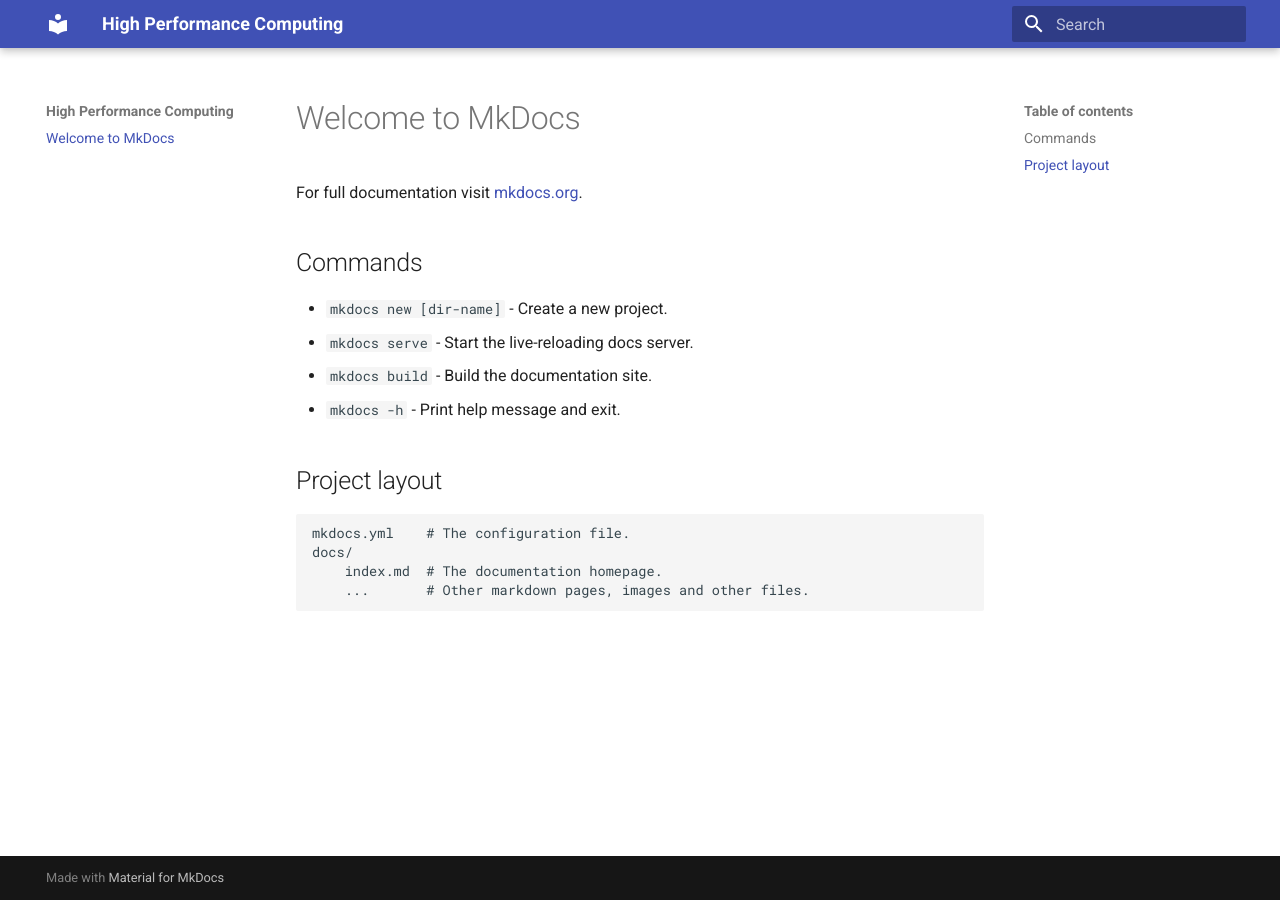
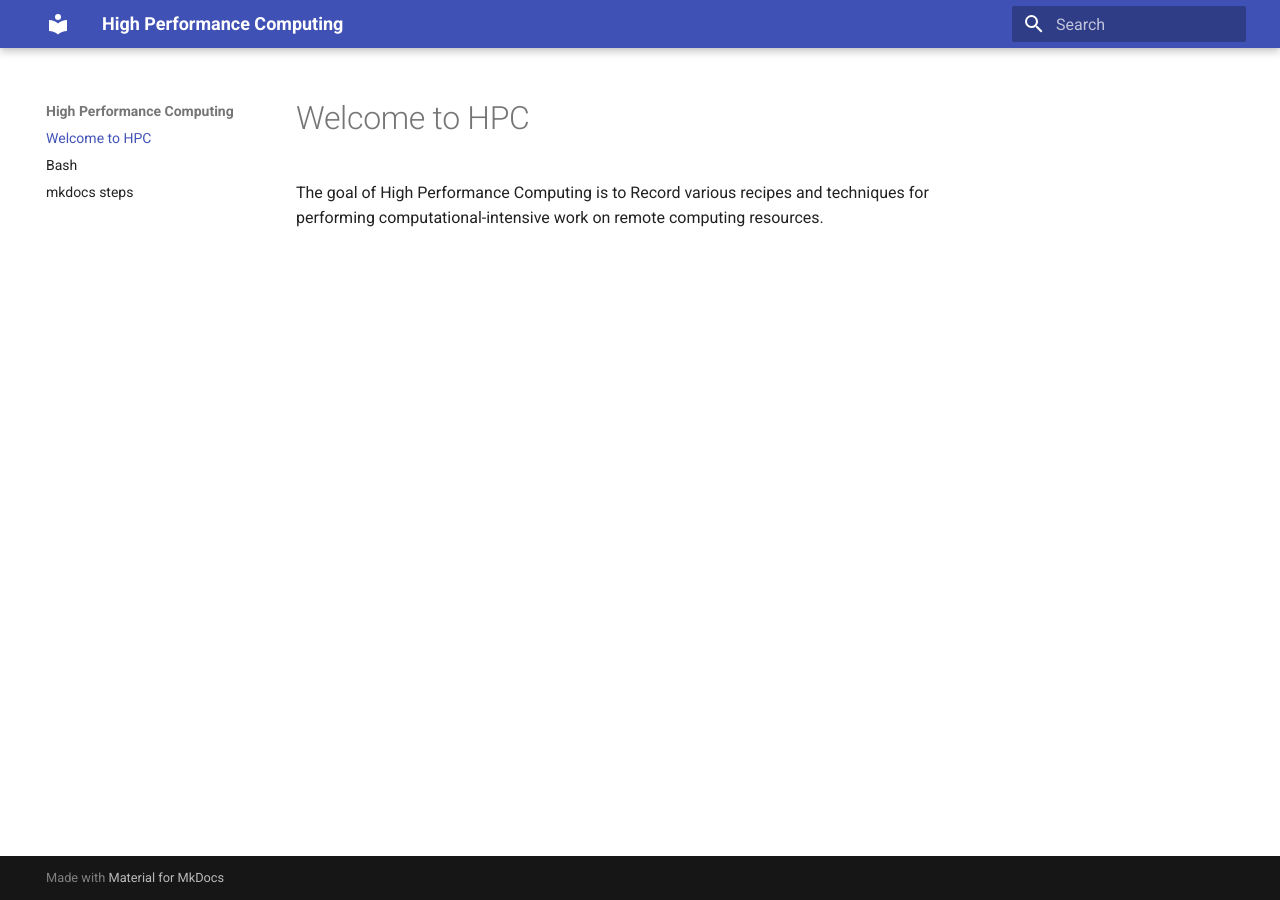
Before and after one commit to coatless/hpc, an MkDocs documentation site: the page built from docs/index.md, in a window 1280 px wide. Built offline with MkDocs 1.6.1 and Material for MkDocs 9.7.7, drawn with Linux system fonts in a browser that asks for light colours.

Commit message:
Bash scripting notes (#4)
* Allow makefile build

* Rewrite intro, move mkdocs comment out

* Add sample bash job statements

```diff
--- a/docs/index.md
+++ b/docs/index.md
@@ -1,17 +1,5 @@
-# Welcome to MkDocs
+# Welcome to HPC
 
-For full documentation visit [mkdocs.org](https://www.mkdocs.org).
-
-## Commands
-
-* `mkdocs new [dir-name]` - Create a new project.
-* `mkdocs serve` - Start the live-reloading docs server.
-* `mkdocs build` - Build the documentation site.
-* `mkdocs -h` - Print help message and exit.
-
-## Project layout
-
-    mkdocs.yml    # The configuration file.
-    docs/
-        index.md  # The documentation homepage.
-        ...       # Other markdown pages, images and other files.
+The goal of High Performance Computing is to Record various recipes and
+techniques for performing computational-intensive work on remote computing
+resources.
```
Also changed, not shown: docs/bash-jobs.md (added, +71 -0 lines), docs/mkdocs.md (added, +17 -0 lines), 1 other file.
